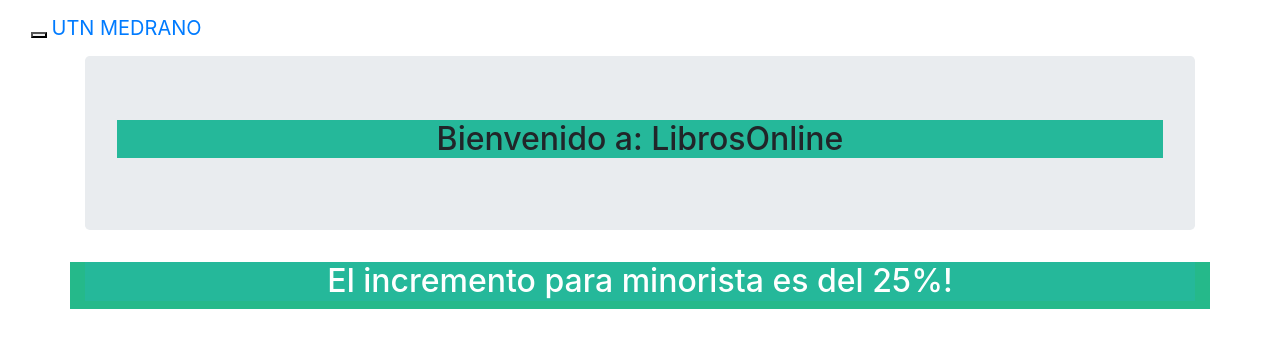
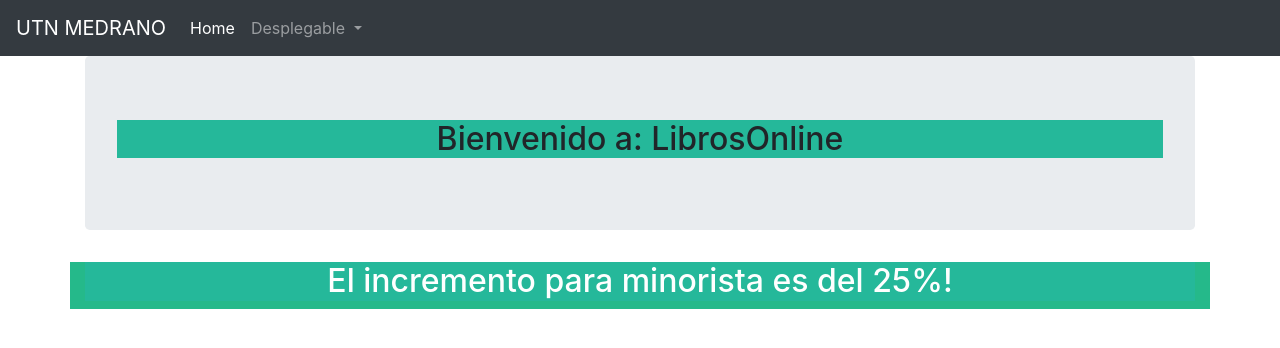
Before and after one commit to DevManuelBarros/practica, a Django app: page /vistaprevia/ in a window 1280 px wide. Shown: the top 348 px of the page. Run offline with Django 3.2, Linux system fonts and the light colour scheme; some libraries are stand-ins or nearby versions.

Commit message:
Considerando

```diff
--- a/templates/vistaprevia/plantilla.html
+++ b/templates/vistaprevia/plantilla.html
@@ -1,33 +1,29 @@
 {% extends "vistaprevia/base.html" %}
 {% block contenedor %}
-<nav class="navbar navbar-inverse">
-    <div class="container-fluid">
-        <div class="navbar-header">
-            <button type="button" class="navbar-toogle" data-toggle="collapse" data-target="#myNavbar">
-                <span class="icon-bar"></span>
-                <span class="icon-bar"></span>
-                <span class="icon-bar"></span>
-            </button>
-            <a class="navbar-brand" href="#">UTN MEDRANO</a>
+<nav class="navbar navbar-expand-lg navbar-dark bg-dark">
+  <a class="navbar-brand" href="#">UTN MEDRANO</a>
+  <button class="navbar-toggler" type="button" data-toggle="collapse" data-target="#navbarSupportedContent" aria-controls="navbarSupportedContent" aria-expanded="false" aria-label="Toggle navigation">
+    <span class="navbar-toggler-icon"></span>
+  </button>
+
+  <div class="collapse navbar-collapse" id="navbarSupportedContent">
+    <ul class="navbar-nav mr-auto">
+      <li class="nav-item active">
+        <a class="nav-link" href="#">Home <span class="sr-only">(current)</span></a>
+      </li>
+      <li class="nav-item dropdown">
+        <a class="nav-link dropdown-toggle" href="#" id="navbarDropdown" role="button" data-toggle="dropdown" aria-haspopup="true" aria-expanded="false">
+          Desplegable
+        </a>
+        <div class="dropdown-menu" aria-labelledby="navbarDropdown">
+          <a class="dropdown-item" href="#">Section 1</a>
+          <a class="dropdown-item" href="#">Section 2</a>
+          <a class="dropdown-item" href="#">Section 3</a>
         </div>
-    <div class="collapse navbar-collapse" id="myNavbar">
-        <ul class="nav navbar-nav">
-            <li class="active"><a href="#">Home</a></li>
-            <li class="dropdown">
-                <a class="dropdown-toggle" data-toggle="dropdown" href="#">
-                    <b>Desplegable</b>
-                <span class="caret"></span>
-                </a>
-        <ul class="dropdown-menu" style="background-color: #232323;">
-            <li class="active"><a href="#">Sitio 1</a></li>
-            <li class="active"><a href="#">Sitio 2</a></li>
-            <li class="active"><a href="#">Sitio 3</a></li>
-        </ul>
-    </li>
-    <li><a href="#">Contacto</a></li>
+      </li>
     </ul>
-    </div>
-    </div>
-    </nav>
+  </div>
+</nav>
+
     {% block content %}{% endblock %}
     {% endblock %}
```
Also changed, not shown: README.md (added), 1 other file.
